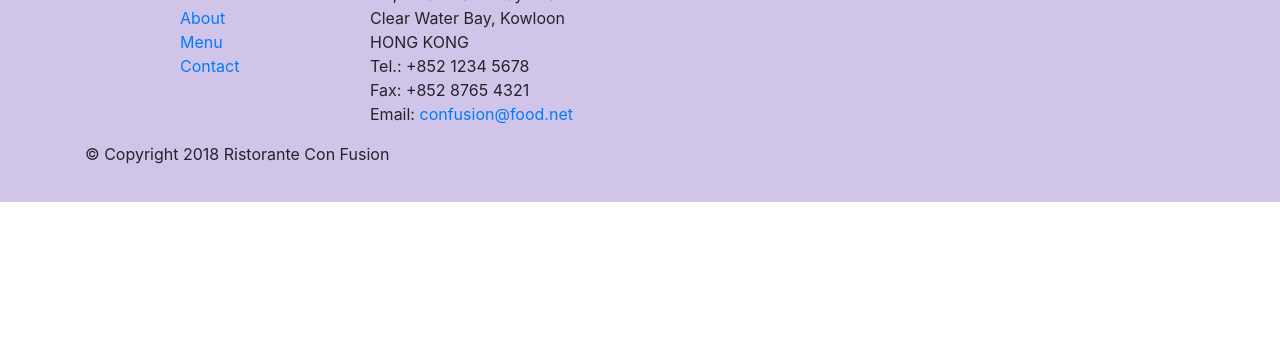
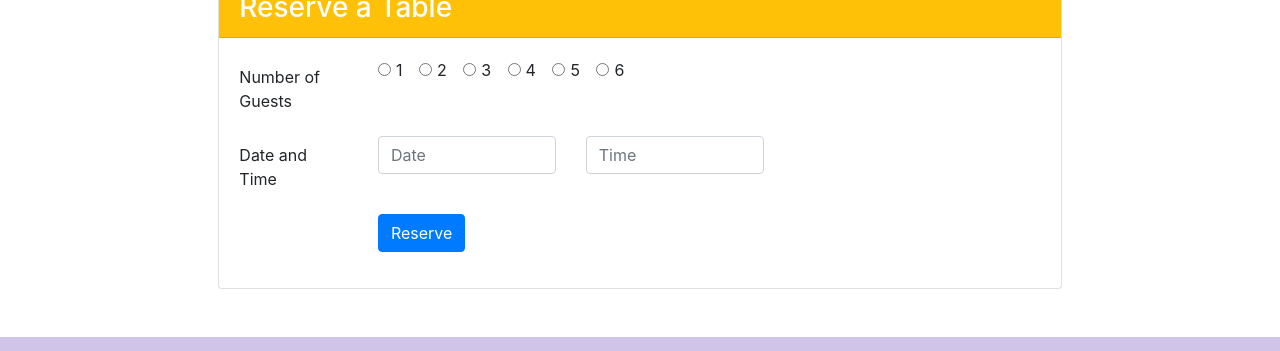
Before and after one commit to hansapradhan/conFusion, a website: page index.html in a window 1280 px wide. Shown: the part 1554-1905 px from the top of the page. Before the commit the page ends 1756 px from the top, so only its background shows below. Drawn offline with nearby package versions, Linux system fonts and the light colour scheme.

Commit message:
Finished Assignment 2

```diff
--- a/index.html
+++ b/index.html
@@ -37,12 +37,23 @@
     <header class="jumbotron">
         <div class ="container">
             <div class="row row-header">
+
                 <div class="col-12 col-sm-6">
                     <h1>Ristorante con Fusion</h1>
                     <p>We take inspiration from the World's best cuisines, and create a unique fusion experience. Our lipsmacking creations will tickle your culinary senses!</p>
                 </div>
-                <div class="col-12 col-sm align-self-center">
-                  <img src="img/logo.png" class="img-fluid" alt="My logo">
+
+                <div class="col-12 col-sm-6 align-self-center">
+                    <div class="row">
+                        <div class="col-12 col-sm-6">
+                            <img src="img/logo.png" class="img-fluid">
+                        </div>
+                        <div class="col-12 col-sm-6 align-self-center">
+                            <a href="#reservation-form" class="btn btn-sm btn-block btn-warning" role="button">Reserve
+                                Table</a>
+                        </div>
+                    </div>
+
                 </div>
             </div>
         </div>
@@ -73,8 +84,15 @@
                 <h3>This Month's Promotions</h3>
             </div>
             <div class="col col-sm col-md">
-                <h2>Weekend Grand Buffet</h2>
-                <p>Featuring mouthwatering combinations with a choice of five different salads, six enticing appetizers, six main entrees and five choicest desserts. Free flowing bubbly and soft drinks. All for just $19.99 per person </p>
+                <div class="media">
+                      <div class="media-body">
+                          <h2>Weekend Grand Buffet <span class="badge badge-danger">NEW</span></h2>
+                          <p class="d-none d-sm-block">Featuring mouthwatering combinations with a choice of five
+                                  different salads, six enticing appetizers, six main entrees and five choicest desserts. Free flowing bubbly and soft
+                                  drinks. All for just $19.99 per person </p>
+                      </div>
+                      <img class="d-flex ml-3 img-thumbnail align-self-center" src="img/buffet.png" alt="Weekend Grand Buffet">
+                </div>
             </div>
         </div>
 
@@ -93,6 +111,71 @@
               </div>
             </div>
         </div>
+    </div>
+
+    <div class="row" id="reservation-form">
+            <div class="col-12 col-sm-8 offset-sm-2">
+                <div class="card mt-5 mb-5">
+                    <h3 class="card-header reservation-card-header bg-warning text-white">Reserve a Table</h3>
+                    <div class="card-body">
+                        <form>
+                            <div class="form-group row">
+                                <label for="firstname" class="col-md-2 col-form-label">Number of Guests</label>
+                                <div class="col-md-10 ">
+                                    <div class="form-check form-check-inline">
+                                        <input class="form-check-input" type="radio" name="inlineRadioOptions" id="inlineRadio1"
+                                            value="option1">
+                                        <label class="form-check-label" for="inlineRadio1">1</label>
+                                    </div>
+                                    <div class="form-check form-check-inline">
+                                        <input class="form-check-input" type="radio" name="inlineRadioOptions" id="inlineRadio2"
+                                            value="option2">
+                                        <label class="form-check-label" for="inlineRadio2">2</label>
+                                    </div>
+                                    <div class="form-check form-check-inline">
+                                        <input class="form-check-input" type="radio" name="inlineRadioOptions" id="inlineRadio2"
+                                            value="option2">
+                                        <label class="form-check-label" for="inlineRadio2">3</label>
+                                    </div>
+                                    <div class="form-check form-check-inline">
+                                        <input class="form-check-input" type="radio" name="inlineRadioOptions" id="inlineRadio2"
+                                            value="option2">
+                                        <label class="form-check-label" for="inlineRadio2">4</label>
+                                    </div>
+                                    <div class="form-check form-check-inline">
+                                        <input class="form-check-input" type="radio" name="inlineRadioOptions" id="inlineRadio2"
+                                            value="option2">
+                                        <label class="form-check-label" for="inlineRadio2">5</label>
+                                    </div>
+                                    <div class="form-check form-check-inline">
+                                        <input class="form-check-input" type="radio" name="inlineRadioOptions" id="inlineRadio2"
+                                            value="option2">
+                                        <label class="form-check-label" for="inlineRadio2">6</label>
+                                    </div>
+                                </div>
+                            </div>
+
+                            <div class="form-group row">
+                                <label for="telnum" class="col-12 col-md-2 col-form-label">Date and Time</label>
+                                <div class="col-5 col-md-3">
+                                    <input type="text" class="form-control" id="date" name="date" placeholder="Date">
+                                </div>
+                                <div class="col-7 col-md-3">
+                                    <input type="text" class="form-control" id="time" name="time" placeholder="Time">
+                                </div>
+                            </div>
+
+                            <div class="form-group row">
+                                <div class="offset-md-2 col-md-10">
+                                    <button type="submit" class="btn btn-primary">Reserve</button>
+                                </div>
+                            </div>
+                        </form>
+                    </div>
+                </div>
+            </div>
+        </div>
+    </div>
     </div>
 
     <footer class="footer">
```
